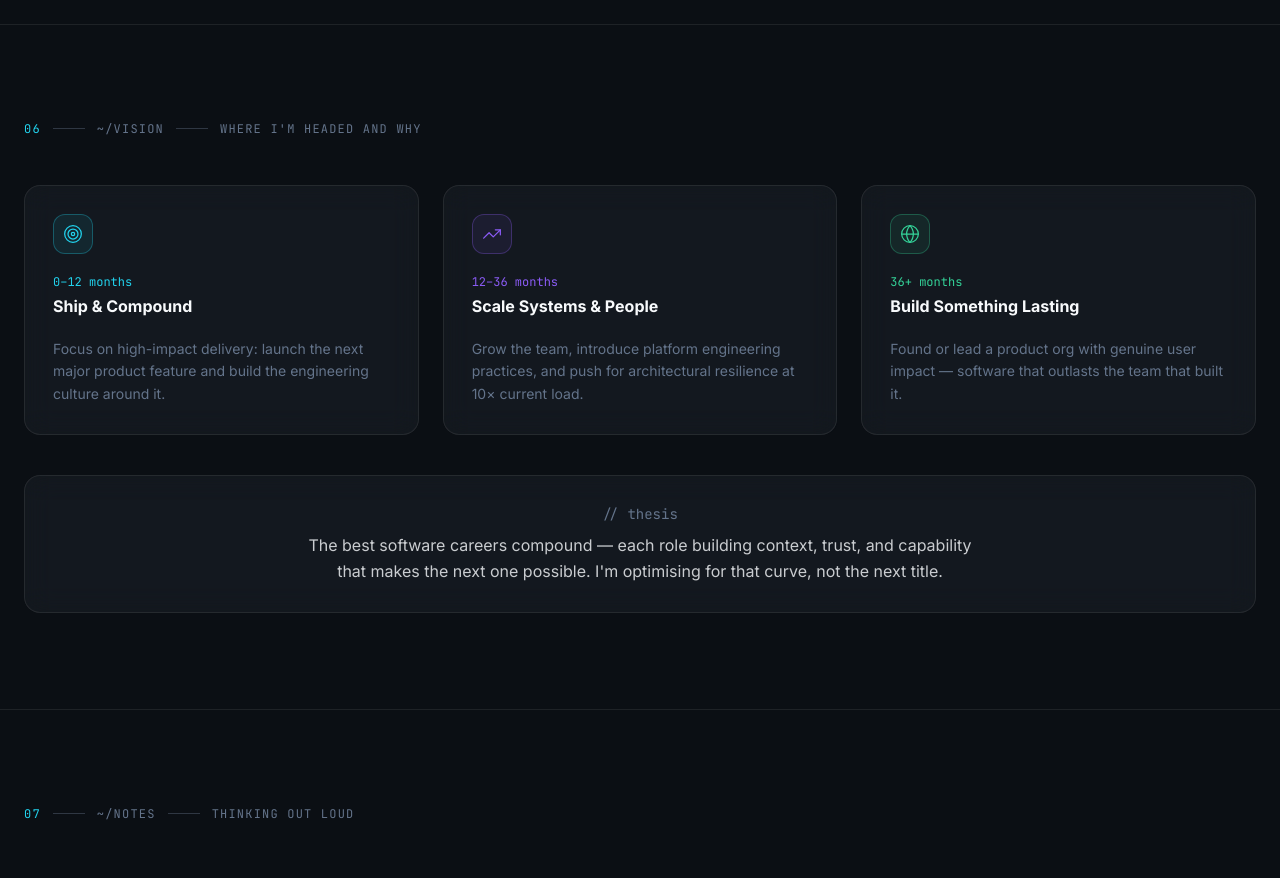
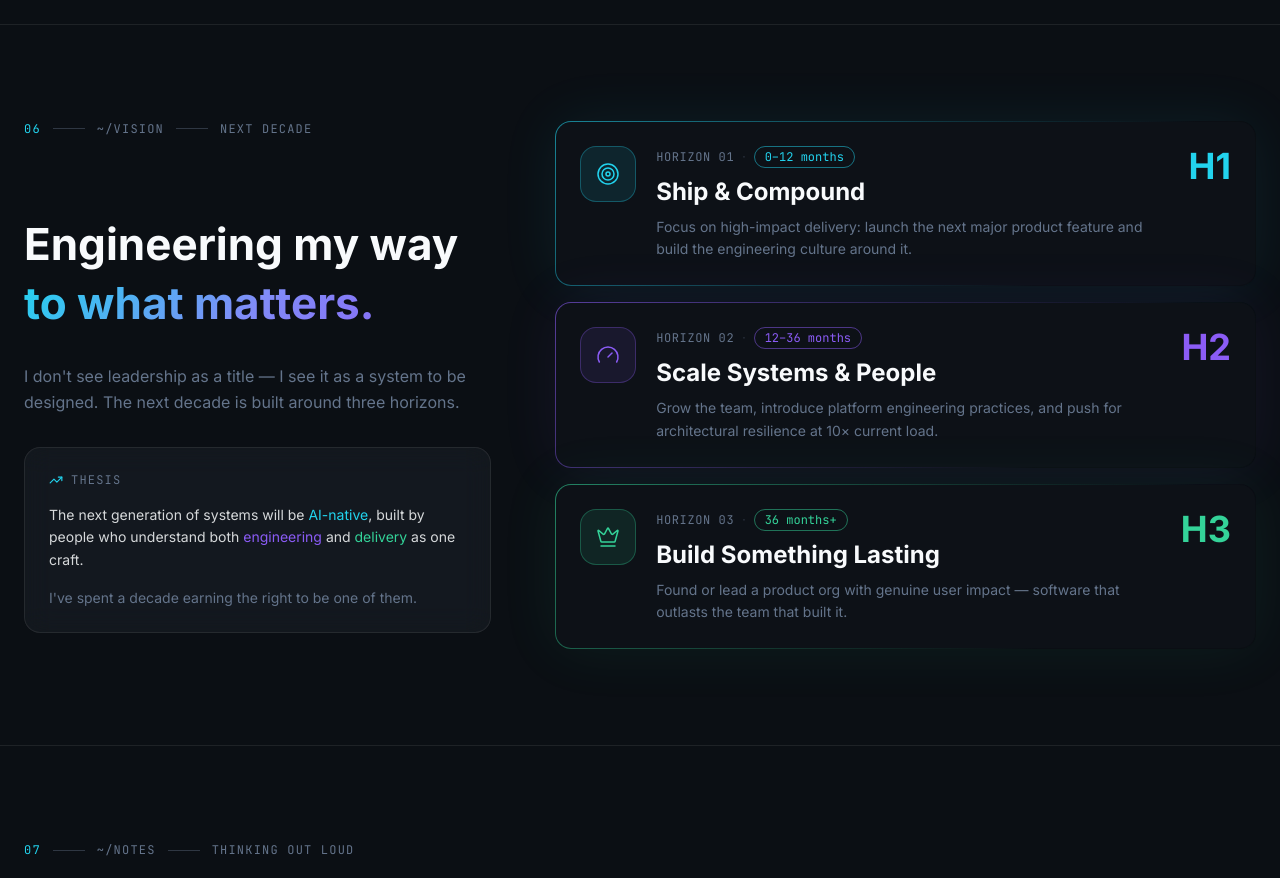
Before and after one commit to eamoe/digital-cv, a Next.js app: page /digital-cv/ in a window 1280 px wide. Shown: the part 4440-5318 px from the top of the page. Built offline with nearby package versions, Linux system fonts and the light colour scheme.

Commit message:
refactor(vision): redesign section 6 with two-column layout, stacked horizon cards, and thesis box.

```diff
--- a/src/components/portfolio/Vision.tsx
+++ b/src/components/portfolio/Vision.tsx
@@ -1,33 +1,17 @@
 'use client'
 
 import { motion } from 'framer-motion'
-import { Target, TrendingUp, Globe, type LucideIcon } from 'lucide-react'
+import { Target, Gauge, Crown, TrendingUp, type LucideIcon } from 'lucide-react'
 import SectionLabel from './SectionLabel'
 import vision from '@/data/vision.json'
 import type { VisionItem, AccentColor } from '@/types'
 
-const ICON_MAP: Record<string, LucideIcon> = {
-  Target,
-  TrendingUp,
-  Globe,
-}
+const ICON_MAP: Record<string, LucideIcon> = { Target, Gauge, Crown }
 
-const ACCENT_TEXT: Record<AccentColor, string> = {
-  cyan:    'text-primary',
-  violet:  'text-accent',
-  emerald: 'text-emerald',
-}
-
-const ACCENT_BORDER: Record<AccentColor, string> = {
-  cyan:    'border-primary/30',
-  violet:  'border-accent/30',
-  emerald: 'border-emerald/30',
-}
-
-const ACCENT_BG: Record<AccentColor, string> = {
-  cyan:    'bg-primary/8',
-  violet:  'bg-accent/8',
-  emerald: 'bg-emerald/8',
+const ACCENT: Record<AccentColor, { text: string; border: string; bg: string; pill: string; rgba: string }> = {
+  cyan:    { text: 'text-primary', border: 'border-primary/30', bg: 'bg-primary/10',  pill: 'border-primary/50 text-primary',  rgba: '34,211,238'   },
+  violet:  { text: 'text-accent',  border: 'border-accent/30',  bg: 'bg-accent/10',   pill: 'border-accent/50 text-accent',    rgba: '139,92,246'   },
+  emerald: { text: 'text-emerald', border: 'border-emerald/30', bg: 'bg-emerald/10',  pill: 'border-emerald/50 text-emerald',  rgba: '52,211,153'   },
 }
 
 export default function Vision() {
@@ -36,54 +20,96 @@ export default function Vision() {
   return (
     <section id="vision" className="py-24 px-6 border-t border-white/8">
       <div className="max-w-[1232px] mx-auto">
-        <SectionLabel index="06" path="~/vision" kicker="Where I'm headed and why" />
+        <div className="grid lg:grid-cols-[2fr_3fr] gap-16 items-start">
 
-        <div className="grid md:grid-cols-3 gap-6 mb-10">
-          {items.map(({ horizon, icon, title, description, accent }, i) => {
-            const Icon        = ICON_MAP[icon] ?? Target
-            const accentText  = ACCENT_TEXT[accent as AccentColor]
-            const accentBorder = ACCENT_BORDER[accent as AccentColor]
-            const accentBg    = ACCENT_BG[accent as AccentColor]
+          {/* Left */}
+          <motion.div
+            initial={{ opacity: 0, x: -24 }}
+            whileInView={{ opacity: 1, x: 0 }}
+            viewport={{ once: true, margin: '-80px' }}
+            transition={{ duration: 0.5, ease: 'easeOut' }}
+            className="flex flex-col gap-8"
+          >
+            <SectionLabel index="06" path="~/vision" kicker="next decade" />
+            <div className="space-y-1">
+              <h2 className="text-[2.75rem] font-bold leading-tight text-foreground">
+                Engineering my way
+              </h2>
+              <h2 className="text-[2.75rem] font-bold leading-tight text-gradient-cyan-violet">
+                to what matters.
+              </h2>
+            </div>
+
+            <p className="text-muted text-base leading-relaxed">
+              I don&apos;t see leadership as a title — I see it as a system to be designed.
+              The next decade is built around three horizons.
+            </p>
+
+            {/* Thesis box */}
+            <div className="glass rounded-2xl p-6 border border-white/10 flex flex-col gap-4">
+              <div className="flex items-center gap-2">
+                <TrendingUp className="w-3.5 h-3.5 text-primary" strokeWidth={2} />
+                <span className="text-xs font-mono text-muted uppercase tracking-widest">Thesis</span>
+              </div>
+              <p className="text-foreground/85 text-sm leading-relaxed">
+                The next generation of systems will be{' '}
+                <span className="text-primary">AI-native</span>, built by people who understand both{' '}
+                <span className="text-accent">engineering</span> and{' '}
+                <span className="text-emerald">delivery</span> as one craft.
+              </p>
+              <p className="text-muted text-sm">
+                I&apos;ve spent a decade earning the right to be one of them.
+              </p>
+            </div>
+          </motion.div>
+
+          {/* Right: stacked horizon cards */}
+          <div className="flex flex-col gap-4">
+            {items.map(({ horizon, timeRange, icon, title, description, accent }, i) => {
+              const Icon = ICON_MAP[icon] ?? Target
+              const a    = ACCENT[accent as AccentColor]
+              const hLabel = `H${i + 1}`
 
               return (
                 <motion.div
                   key={horizon}
-                initial={{ opacity: 0, y: 28 }}
-                whileInView={{ opacity: 1, y: 0 }}
+                  initial={{ opacity: 0, x: 24 }}
+                  whileInView={{ opacity: 1, x: 0 }}
                   viewport={{ once: true, margin: '-80px' }}
                   transition={{ duration: 0.5, delay: i * 0.12, ease: 'easeOut' }}
-                className={`glass glass-hover rounded-2xl p-7 flex flex-col gap-5 border ${accentBorder}`}
+                  style={{
+                    background: `linear-gradient(#0d1117, #0d1117) padding-box, linear-gradient(135deg, rgba(${a.rgba},0.6) 0%, rgba(${a.rgba},0.2) 45%, transparent 75%) border-box`,
+                    border: '1px solid transparent',
+                    boxShadow: `0 0 60px rgba(${a.rgba},0.08)`,
+                  }}
+                  className="rounded-2xl p-6 flex flex-col gap-3 backdrop-blur-[14px]"
                 >
-                <div className={`w-10 h-10 rounded-xl flex items-center justify-center ${accentBg} border ${accentBorder}`}>
-                  <Icon className={`w-5 h-5 ${accentText}`} strokeWidth={1.5} />
+                  <div className="flex items-start gap-5">
+                    {/* Icon */}
+                    <div className={`w-14 h-14 rounded-2xl flex items-center justify-center shrink-0 ${a.bg} border ${a.border}`}>
+                      <Icon className={`w-6 h-6 ${a.text}`} strokeWidth={1.5} />
                     </div>
 
-                <div className="flex flex-col gap-1">
-                  <span className={`text-xs font-mono ${accentText}`}>{horizon}</span>
-                  <h3 className="text-base font-bold text-foreground">{title}</h3>
+                    {/* Content */}
+                    <div className="flex flex-col gap-2 flex-1">
+                      <div className="flex items-center gap-2">
+                        <span className="text-xs font-mono text-muted uppercase tracking-wider">{horizon}</span>
+                        <span className="text-muted/40 text-xs">·</span>
+                        <span className={`text-xs font-mono px-2.5 py-0.5 rounded-full border ${a.pill}`}>{timeRange}</span>
+                      </div>
+                      <h3 className="text-2xl font-bold text-foreground">{title}</h3>
+                      <p className="text-sm text-muted leading-relaxed">{description}</p>
                     </div>
 
-                <p className="text-sm text-muted leading-relaxed">{description}</p>
+                    {/* H# label */}
+                    <span className={`text-4xl font-bold shrink-0 ${a.text}`}>{hLabel}</span>
+                  </div>
                 </motion.div>
               )
             })}
           </div>
 
-        {/* Thesis statement */}
-        <motion.div
-          initial={{ opacity: 0, y: 16 }}
-          whileInView={{ opacity: 1, y: 0 }}
-          viewport={{ once: true, margin: '-60px' }}
-          transition={{ duration: 0.5, delay: 0.3, ease: 'easeOut' }}
-          className="glass rounded-2xl p-7 border border-white/10 text-center"
-        >
-          <p className="text-muted text-sm font-mono mb-2">// thesis</p>
-          <p className="text-foreground/80 text-base leading-relaxed max-w-2xl mx-auto">
-            The best software careers compound — each role building context, trust, and capability
-            that makes the next one possible. I&apos;m optimising for that curve, not the next title.
-          </p>
-        </motion.div>
-
+        </div>
       </div>
     </section>
   )
--- a/src/data/vision.json
+++ b/src/data/vision.json
@@ -1,21 +1,24 @@
 [
   {
-    "horizon": "0–12 months",
+    "horizon": "Horizon 01",
+    "timeRange": "0–12 months",
     "icon": "Target",
     "title": "Ship & Compound",
     "description": "Focus on high-impact delivery: launch the next major product feature and build the engineering culture around it.",
     "accent": "cyan"
   },
   {
-    "horizon": "12–36 months",
-    "icon": "TrendingUp",
+    "horizon": "Horizon 02",
+    "timeRange": "12–36 months",
+    "icon": "Gauge",
     "title": "Scale Systems & People",
     "description": "Grow the team, introduce platform engineering practices, and push for architectural resilience at 10× current load.",
     "accent": "violet"
   },
   {
-    "horizon": "36+ months",
-    "icon": "Globe",
+    "horizon": "Horizon 03",
+    "timeRange": "36 months+",
+    "icon": "Crown",
     "title": "Build Something Lasting",
     "description": "Found or lead a product org with genuine user impact — software that outlasts the team that built it.",
     "accent": "emerald"
--- a/src/types.ts
+++ b/src/types.ts
@@ -66,6 +66,7 @@ export interface Project {
 
 export interface VisionItem {
   horizon: string
+  timeRange: string
   icon: string
   title: string
   description: string
```
Lines whose indentation alone changed are shown as unchanged.
